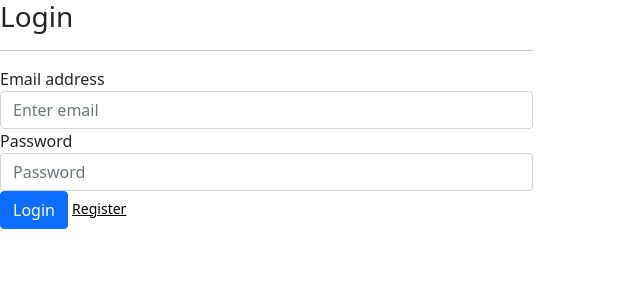
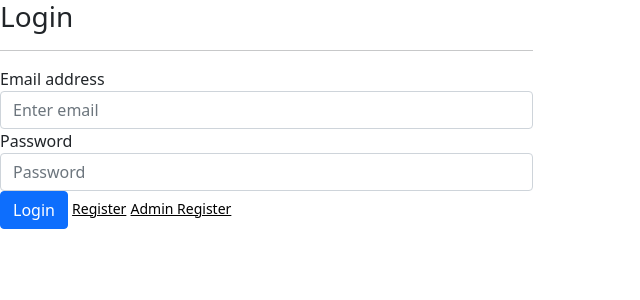
Before and after one commit to asarm/Food_Ordering_System, a Flask app: page / in a window 1280 px wide. Shown: the top 300 px of the page, without its empty margins (0-640 px from the left). Run offline with Flask 2, Linux system fonts and the light colour scheme; some libraries are stand-ins or nearby versions.

Commit message:
register as admin

```diff
--- a/templates/auth/login.html
+++ b/templates/auth/login.html
@@ -17,6 +17,7 @@
       </div>
       <button type="submit" class="btn btn-primary">Login</button>
          <small><a href="/register" style="color:black">Register</a></small>
+         <small><a href="/adminRegister" style="color:black">Admin Register</a></small>
     </form>
 </div>
 
```
Also changed, not shown: system_db.db.
